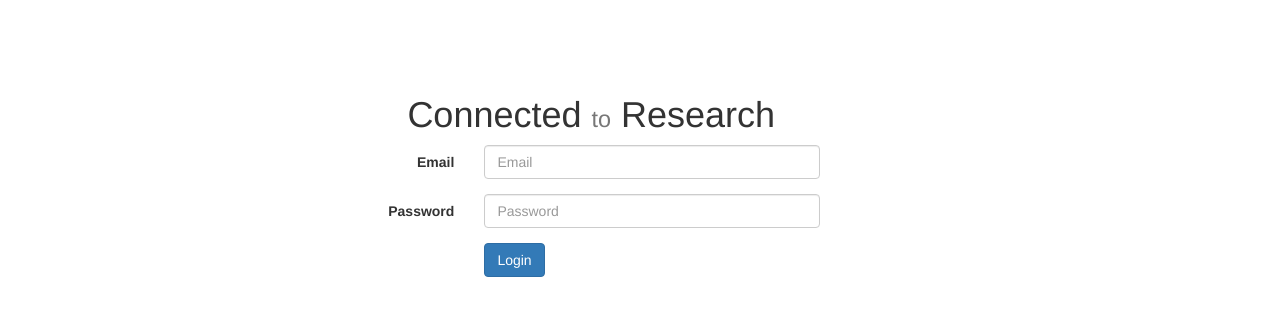
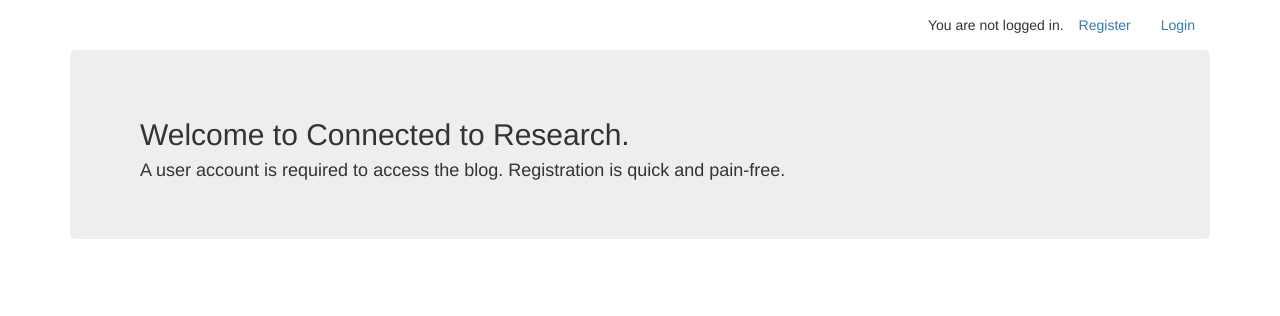
Before and after one commit to winkleda/connected-to-research, a PHP site: page /login.html in a window 1280 px wide. Shown: the top 316 px of the page. Run offline with PHP 8.4, Linux system fonts and the light colour scheme.

Commit message:
Worked on designing login page

```diff
--- a/css/custom.css
+++ b/css/custom.css
@@ -212,3 +212,14 @@
 .login-head-space{
 	margin-top:75px;
 }
+.login-user { /* Text that reads "You are not logged in" */
+	font-size: 14px;
+	height: 50px;
+	line-height: 50px;
+}
+.login-welcome { /* Text for description of web application */
+	margin-top: 10px;
+    margin-bottom: 10px;
+    margin-right: 200px;
+    margin-left: 10px;
+}
--- /dev/null
+++ b/js/login.js
@@ -0,0 +1,22 @@
+function register_user() {
+    var firstname = document.getElementById('register-firstname').value;
+    var lastname = document.getElementById('register-lastname').value;
+    var email = document.getElementById('register-email').value;
+    var password = document.getElementById('register-password').value;
+
+    /* Recites contents in form */
+    alert("First name: " + firstname + "\n" + "Last name: " + lastname
+        + "\n" + "Email: " + email + "\n" + "Password: " + password);
+
+    window.location.href = "index.html";
+}
+
+function login_user() {
+    var email = document.getElementById('login-email').value;
+    var password = document.getElementById('login-password').value;
+
+    /* Recites contents in form */
+    alert("Email: " + email + "\n" + "Password: " + password);
+
+    window.location.href = "index.html";
+}
--- a/login.html
+++ b/login.html
@@ -1,46 +1,110 @@
 <!DOCTYPE html>
 <html lang="en">
 	<head>
-		<link rel="stylesheet" type="text/css" href="css/bootstrap.css" />
-		<link rel="stylesheet" type="text/css" href="css/custom.css" />
-		<script type="text/javascript" src = "js/angular.min.js"></script>
-		<script type="text/javascript" src = "js/app.js"></script>
+		<link rel="stylesheet" type="text/css" href="css/bootstrap.css">
+		<link rel="stylesheet" type="text/css" href="css/custom.css">
+
+		<script type="text/javascript" src="js/angular.min.js"></script>
+		<script type="text/javascript" src="http://code.jquery.com/jquery-latest.min.js"></script>
+		<script src="js/bootstrap.min.js"></script>
+		<script type="text/javascript" src="js/app.js"></script>
+		<script type="text/javascript" src="js/login.js"></script>
+		<title>login</title>
 	</head>
 	<body>
-		<header class="container login-head-space">
-			<div class="row">
-				<div class="col-xs-5 col-xs-offset-3">
-					<h1 class="text-center">Connected <small>to</small> Research</h1>
+		<div id="main-content" class="container">
+    	<nav class="collapse navbar-collapse bs-navbar-collapse">
+      		<ul class="nav navbar-nav navbar-right">
+        		<li><div class="login-user">You are not logged in.</div></li>
+        		<li><a href="#" data-toggle="modal" data-target="#modal-register">Register</a></li>
+        		<li><a href="#" data-toggle="modal" data-target="#modal-login">Login</a></li>
+      		</ul>
+    	</nav>
+
+    	<!-- Modal for registering -->
+		<div class="modal fade" id="modal-register" tabindex="-1" role="dialog">
+      		<div class="modal-dialog">
+        		<div class="modal-content">
+          			<div class="modal-body">
+            			<button type="button" class="close" data-dismiss="modal">
+            				<span>&times;</span>
+            			</button>
+            			<form class="form-horizontal">
+							<fieldset>
+								<div class="form-group">
+									<label for="firstname" class="col-xs-3 control-label">First Name</label>
+									<div class="col-xs-9">
+									<input class="form-control" id="register-firstname" placeholder="First Name" type="text">
 									</div>
 								</div>
-		</header>
-		<div id="main-content" class="container">
-			<div class="row">
-				<div class="col-xs-5 col-xs-offset-3">
+								<div class="form-group">
+									<label for="lastname" class="col-xs-3 control-label">Last Name</label>
+									<div class="col-xs-9">
+									<input class="form-control" id="register-lastname" placeholder="Last Name" type="text">
+									</div>
+								</div>
+								<div class="form-group">
+									<label for="email" class="col-xs-3 control-label">Email</label>
+									<div class="col-xs-9">
+									<input class="form-control" id="register-email" placeholder="Email" type="text">
+									</div>
+								</div>
+								<div class="form-group">
+									<label for="password" class="col-xs-3 control-label">Password</label>
+									<div class="col-xs-9">
+										<input class="form-control" id="register-password" placeholder="Password" type="password">
+									</div>
+								</div>
+							</fieldset>
+						</form>
+          			</div>
+          			<div class="modal-footer">
+          	  			<button id="btn_register" class="btn btn-primary" onclick="register_user()">Register</button>
+          			</div>
+        		</div>
+      		</div>
+    	</div>
+    	<!-- End of modal -->
+
+		<!-- Modal for logging in -->
+    	<div class="modal fade" id="modal-login" tabindex="-1" role="dialog">
+      		<div class="modal-dialog">
+        		<div class="modal-content">
+          			<div class="modal-body">
+            			<button type="button" class="close" data-dismiss="modal">
+            				<span>&times;</span>
+            			</button>
             			<form class="form-horizontal">
 							<fieldset>
 								<div class="form-group">
 									<label for="email" class="col-xs-3 control-label">Email</label>
 									<div class="col-xs-9">
-									<input class="form-control" id="email" placeholder="Email" type="text">
+									<input class="form-control" id="login-email" placeholder="Email" type="text">
 									</div>
 								</div>
 								<div class="form-group">
 									<label for="password" class="col-xs-3 control-label">Password</label>
 									<div class="col-xs-9">
-									<input class="form-control" id="password" placeholder="Password" type="password">
-								</div>
-							</div>
-							<div class="form-group">
-								<div class="col-xs-9 col-xs-offset-3">
-									<button type="submit" class="btn btn-primary">Login</button>
+										<input class="form-control" id="login-password" placeholder="Password" type="password">
 									</div>
 								</div>
 							</fieldset>
 						</form>
           			</div>
+          			<div class="modal-footer">
+            			<button id="btn_signup" class="btn btn-primary" onclick="login_user()">Login</button>
+          			</div>
+        		</div>
+      		</div>
+    	</div>
+    	<!-- End of modal -->
+
+    	<div class="jumbotron">
+    		<div class="login-welcome">
+      			<h2>Welcome to Connected to Research.</h2>
+      			<h4>A user account is required to access the blog. Registration is quick and pain-free.</h4>
+      		</div>
     	</div>
     </div>
 	</body>
-
 </html>
--- a/tpl/nav-bar.tpl.html
+++ b/tpl/nav-bar.tpl.html
@@ -14,6 +14,7 @@
 			<li><a href="#">Publications</a></li>
 			<li><a href="#">People</a></li>
 			<li><a href="#">Funding</a></li>
+			<li><a href="login.html">Logout</a></li>
 		</ul>
 		<form class="navbar-form navbar-left custom-nav-search-bar">
 			<input type="text" class="form-control col-xs-8" placeholder = "Search" />
```
Lines whose indentation alone changed are shown as unchanged.
